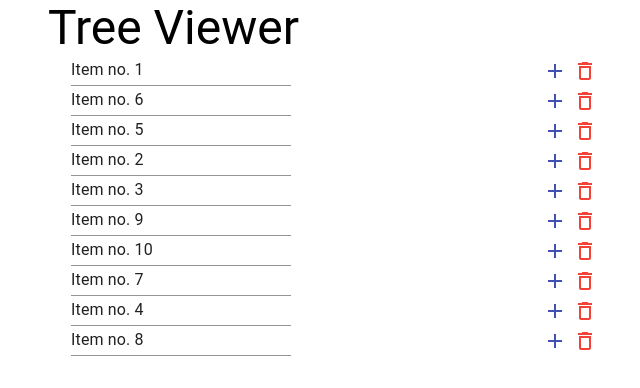
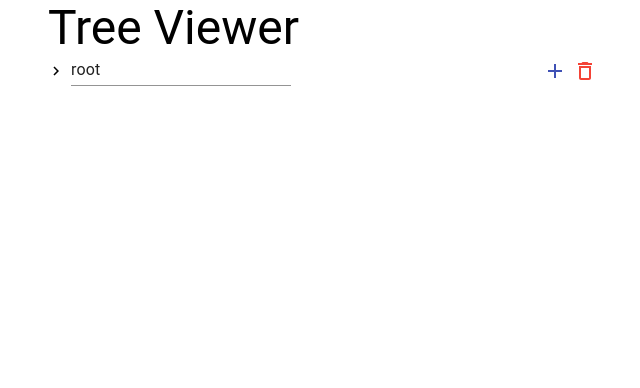
Before and after one commit to zakve/tree-viewer, a React (Create React App) app: page / in a window 1280 px wide. Shown: the top 388 px of the page, without its empty margins (316-956 px from the left). Built offline with nearby package versions, Linux system fonts and the light colour scheme.

Commit message:
Change tsx to js and Add basic tree view

```diff
--- a/src/components/TreeItemUi/TreeItemUi.tsx
+++ b/src/components/TreeItemUi/TreeItemUi.js
@@ -9,11 +9,12 @@ import AddIcon from '@material-ui/icons/Add';
 import { indigo } from '@material-ui/core/colors';
 import { red } from '@material-ui/core/colors';
 
-interface INode {
-    id: number,
-    name: string,
-    parentId: number
-}
+// interface INode {
+//     id: number,
+//     name: string,
+//     parentId: number,
+//     children: React.ReactNode
+// }
 
 const useStyles = makeStyles({
     itemRow: {
@@ -29,7 +30,7 @@ const useStyles = makeStyles({
     }
 });
 
-export default function TreeItemUi({ id, name, parentId }: INode) {
+export default function TreeItemUi({ nodeId, label, parentId, children }) {
     const classes = useStyles();
 
     const addHandler = () => {
@@ -40,9 +41,9 @@ export default function TreeItemUi({ id, name, parentId }: INode) {
     }
 
     return (
-        <TreeItem nodeId={id.toString()} label={
+        <TreeItem nodeId={nodeId} label={
             <div className={classes.itemRow}>
-                <TextField size='small' value={name} />
+                <TextField size='small' value={label} />
                 <div>
                     <IconButton className={classes.btnAdd} size='small' onClick={addHandler} >
                         <AddIcon />
@@ -52,6 +53,8 @@ export default function TreeItemUi({ id, name, parentId }: INode) {
                     </IconButton>
                 </div>
             </div>
-        } />
+        }>
+            {children}
+        </TreeItem>
     )
 }
--- /dev/null
+++ b/src/components/TreeView/TreeViewer.js
@@ -0,0 +1,50 @@
+import React from 'react';
+import TreeView from '@material-ui/lab/TreeView';
+import ExpandMoreIcon from '@material-ui/icons/ExpandMore';
+import ChevronRightIcon from '@material-ui/icons/ChevronRight';
+import TreeItemUi from '../TreeItemUi';
+
+// interface IKeys {
+//     id: number,
+//     name: string,
+//     parentId: number,
+// }
+// interface IData {
+//     data: IKeys[]
+// }
+
+export default function TreeViewer({ data }) {
+
+    // Check existing root node
+    if (!data.find(el => el.parentId === null)) {
+        data.push({ id: 0, name: 'root' })
+    }
+    // TODO: check node object (Typescript)
+    // TODO: check if parent exist
+    // TODO: changeNodeLabel function
+    // TODO: addNode function
+    // TODO: removeNode function
+
+    const nest = (items, id = undefined, link = 'parentId') =>
+        items
+            .filter(item => item[link] === id)
+            .map(item => ({ ...item, children: nest(items, item.id) }));
+
+    const renderTree = (nodes) => {
+        return (
+            <TreeItemUi key={nodes.id} nodeId={nodes.id.toString()} label={nodes.name}>
+                {Array.isArray(nodes.children) ? nodes.children.map((node) => renderTree(node)) : null}
+            </TreeItemUi>
+        )
+    }
+
+    return (
+        <TreeView
+            defaultCollapseIcon={<ExpandMoreIcon />}
+            defaultExpanded={['root']}
+            defaultExpandIcon={<ChevronRightIcon />}
+        >
+            {renderTree(nest(data)[0])}
+        </TreeView>
+    )
+}
--- a/src/components/TreeView/TreeViewer.tsx
+++ /dev/null
@@ -1,34 +0,0 @@
-import React from 'react';
-import TreeView from '@material-ui/lab/TreeView';
-import ExpandMoreIcon from '@material-ui/icons/ExpandMore';
-import ChevronRightIcon from '@material-ui/icons/ChevronRight';
-import TreeItemUi from '../TreeItemUi';
-
-interface IKeys {
-    id: number,
-    name: string,
-    parentId: number,
-}
-interface IData {
-    data: IKeys[]
-}
-
-export default function TreeViewer({ data }: IData) {
-    return (
-        <TreeView
-            defaultCollapseIcon={<ExpandMoreIcon />}
-            defaultExpandIcon={<ChevronRightIcon />}
-        >
-            {
-                data.map((item: IKeys) => (
-                    <TreeItemUi
-                        key={item.id}
-                        id={item.id}
-                        name={item.name}
-                        parentId={item.parentId}
-                    />))
-            }
-
-        </TreeView>
-    )
-}
```
Also changed, not shown: src/App.js (renamed from src/App.tsx).
